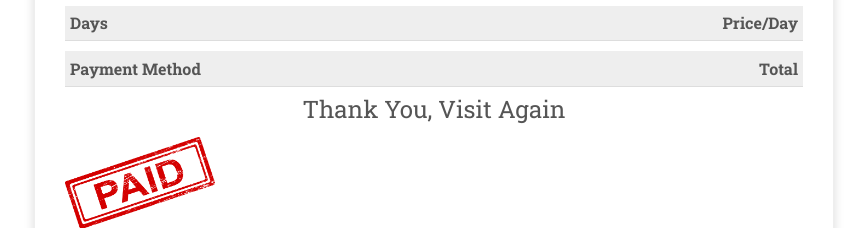
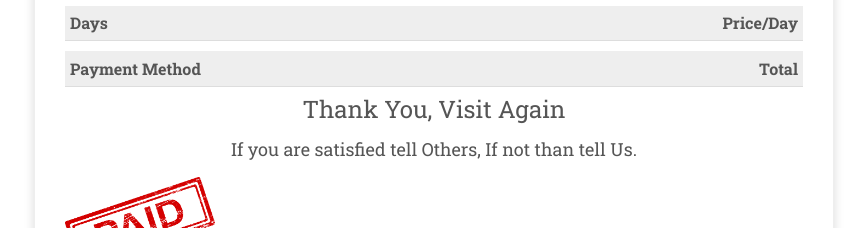
Before and after one commit to tahseen09/dorm, a Django app: template templates/bill.html in a window 1280 px wide. Shown: the part 505-733 px from the top of the page, without its empty margins (206-1073 px from the left). Run offline with Django 3.2, Linux system fonts and the light colour scheme; the template is opened without the code that fills it, so the values that code supplies are empty; some libraries are stand-ins or nearby versions.

Commit message:
Update bill.html

```diff
--- a/templates/bill.html
+++ b/templates/bill.html
@@ -202,6 +202,7 @@
 </tr>
         </table>
         <p style="text-align: center; font-size: 24px;">Thank You, Visit Again</p>
+        <p style="text-align: center; font-size: 18px;">If you are satisfied tell Others, If not than tell Us.</p>
         <img src="static/images/paid.png" style="width: 100%; max-width: 150px;">
         <h6>Receptionist - {{manager}} </h6>
         <h1>&nbsp;</h1>
```
